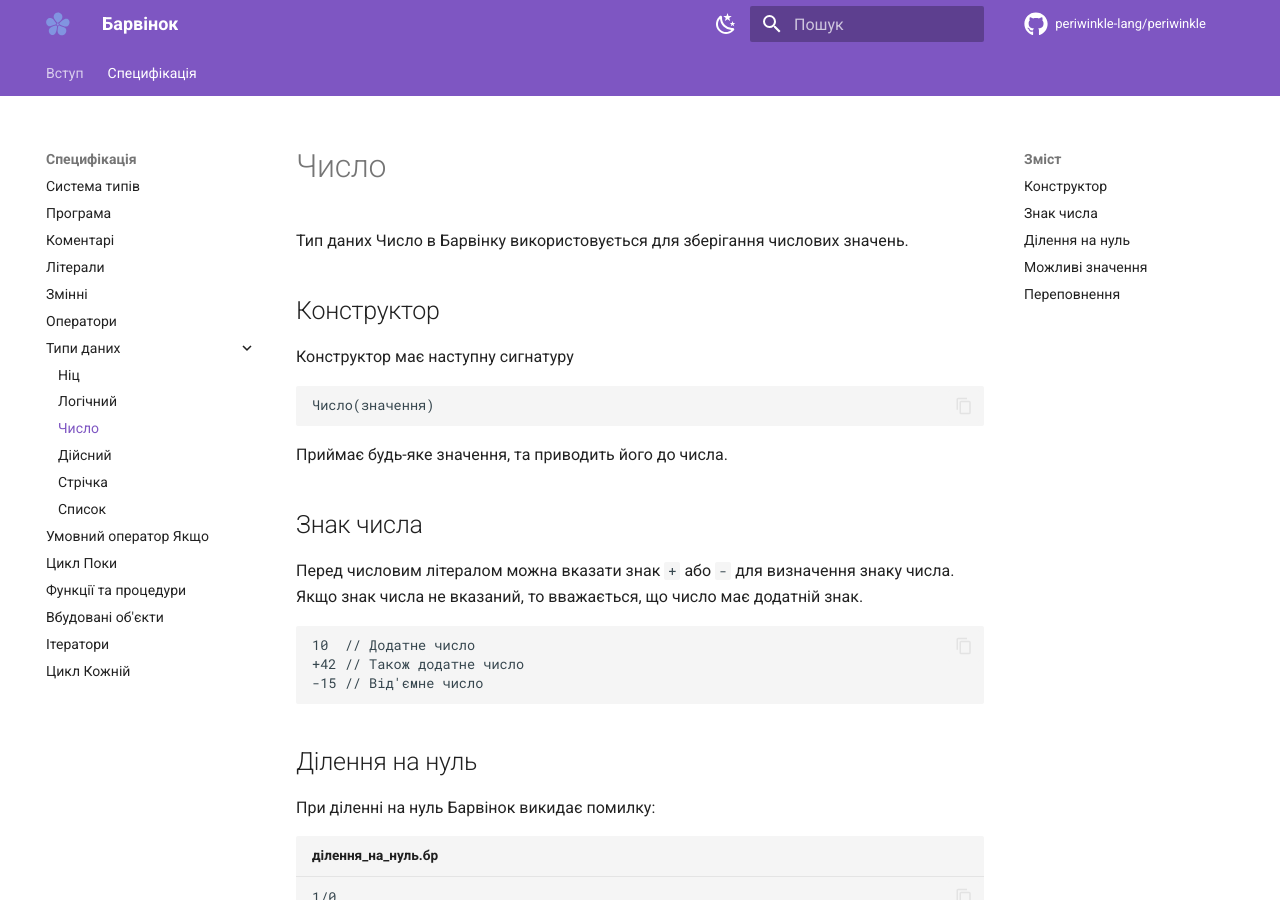
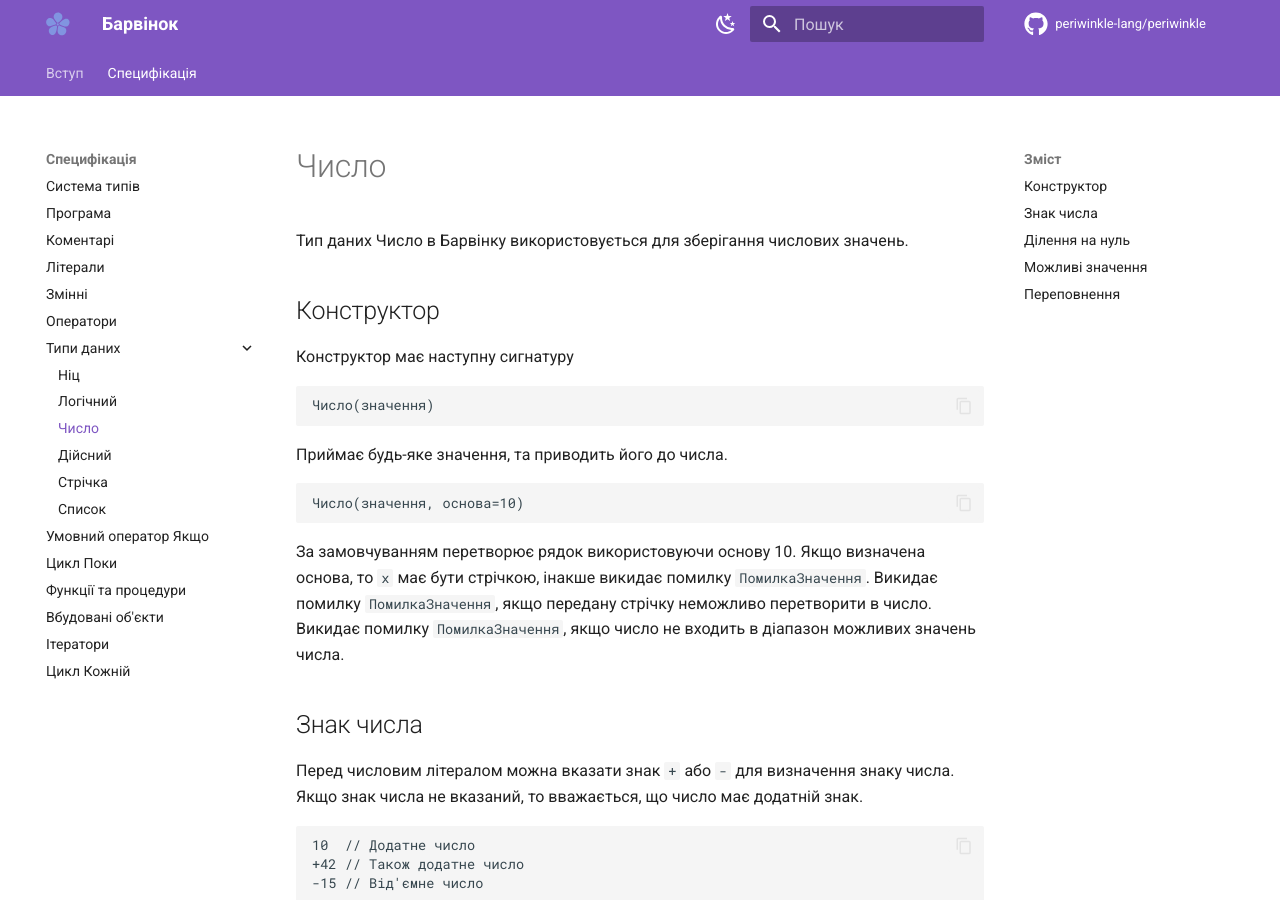
Before and after one commit to periwinkle-lang/periwinkle-docs, an MkDocs documentation site: the page built from docs/specification/datatype/number.md, in a window 1280 px wide and 900 px high. Built offline with MkDocs 1.6.1 and Material for MkDocs 9.7.7, drawn with Linux system fonts in a browser that asks for light colours; comment, search, counter and statistics services are not loaded.

Commit message:
Оновлення документації

````diff
--- a/docs/specification/datatype/number.md
+++ b/docs/specification/datatype/number.md
@@ -9,8 +9,16 @@
 ``` periwinkle linenums="0"
 Число(значення)
 ```
+Приймає будь-яке значення, та приводить його до числа.
 
-Приймає будь-яке значення, та приводить його до числа.
+``` periwinkle linenums="0"
+Число(значення, основа=10)
+```
+
+За замовчуванням перетворює рядок використовуючи основу 10.
+Якщо визначена основа, то `x` має бути стрічкою, інакше викидає помилку `ПомилкаЗначення`.
+Викидає помилку `ПомилкаЗначення`, якщо передану стрічку неможливо перетворити в число.
+Викидає помилку `ПомилкаЗначення`, якщо число не входить в діапазон можливих значень числа.
 
 ## Знак числа
 
````
Also changed, not shown: docs/specification/datatype/string.md (line endings or trailing spaces).
